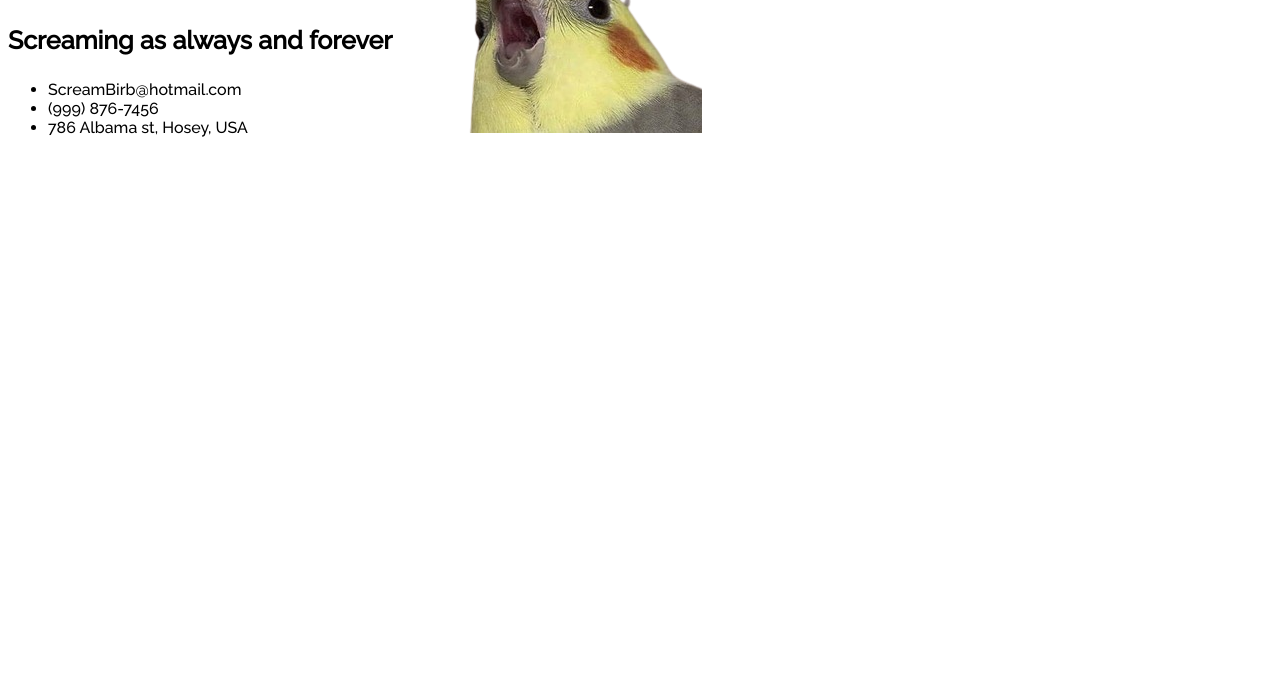
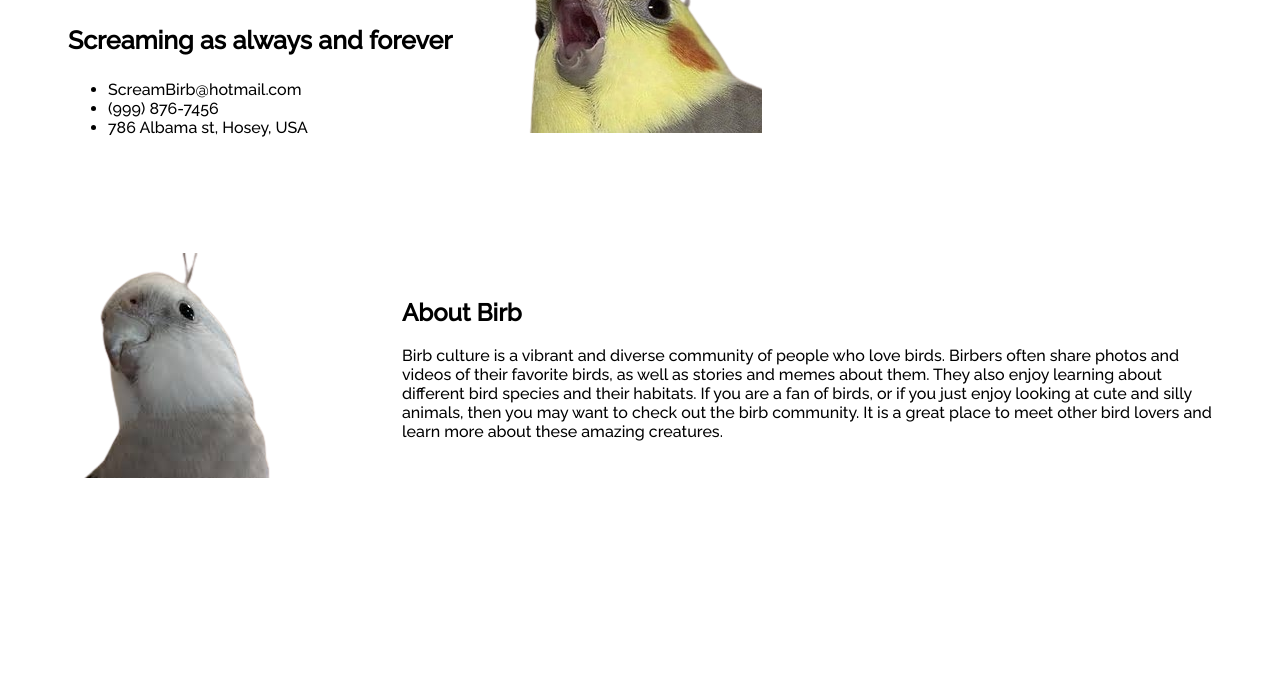
Before and after one commit to Birb0071/Assignment-1, a plain HTML site: page Index.html in a window 1280 px wide. Shown: the part 125-800 px from the top of the page. Drawn offline with Linux system fonts and the light colour scheme.

Commit message:
Done part 2

```diff
--- a/Assignment1.css
+++ b/Assignment1.css
@@ -9,6 +9,8 @@ body {
 /* <!-- SECTION 1 STARTS --> */
 .part1{
   display: flex;
+  margin-bottom: 100px;
+  margin-left: 60px;
 
 }
 .part1 h1{
@@ -25,3 +27,19 @@ body {
 margin-left: 60px;
 }
 /* <!-- SECTION 1 ENDS --> */
+
+
+/* part 2 */
+.part2 {
+  display: flex;
+  justify-content: center;
+  margin-left: 50px;
+  align-items: center;
+}
+
+.about-birb {
+  margin-left: 120px;
+  margin-right: 50px;
+}
+
+/*  part 2  */
--- a/Index.html
+++ b/Index.html
@@ -29,11 +29,29 @@
 </ul>
     </div>
     <div class="scream_img">
-     <img src="/Scream_Birb.png" alt=""/>
+     <a href="https://www.dc.com/" class=""><img src="/Scream_Birb.png" alt=""/></a>
 
     </div>
 
   </section>
    <!-- SECTION 1 ENDS -->
+
+   <!-- SECTION 2 STARTS -->
+   <section class="part2">
+<div class="lone1">
+  <a href="https://www.dictionary.com/e/slang/birb/" class=""><img src="/Lone_Birb.png" alt=""/>
+  </a>
+
+</div>
+<div class="about-birb">
+<h1>About Birb</h1>
+<p>
+  Birb culture is a vibrant and diverse community of people who love birds. Birbers often share photos and videos of their favorite birds, as well as stories and memes about them. They also enjoy learning about different bird species and their habitats.
+
+If you are a fan of birds, or if you just enjoy looking at cute and silly animals, then you may want to check out the birb community. It is a great place to meet other bird lovers and learn more about these amazing creatures.
+</p>
+</div>
+   </section>
+   <!-- SECTION 2 ENDS -->
 </body>
 </html>
```
